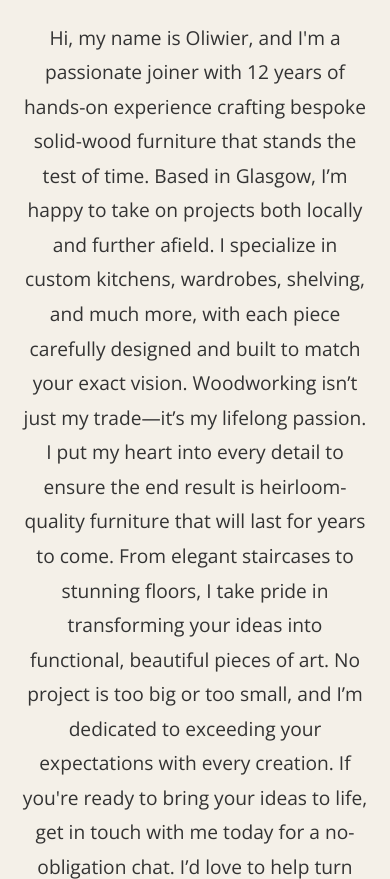
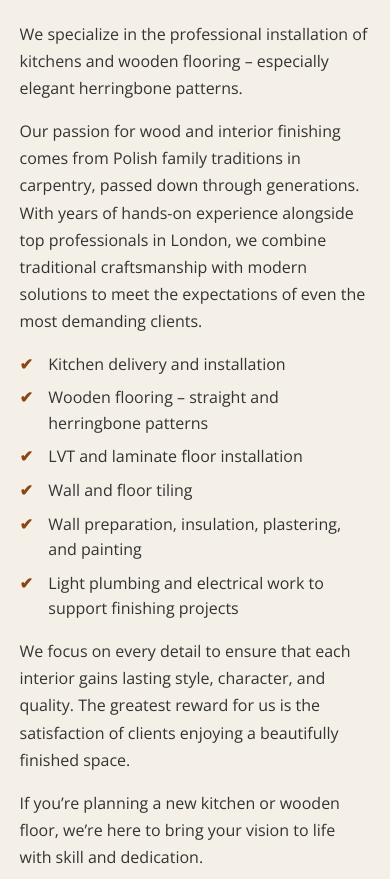
Before and after one commit to barrtk/olo-interiors, a plain HTML site: page index.html in a window 390 px wide. Shown: the part 945-1824 px from the top of the page. Drawn offline with nearby package versions, Linux system fonts and the light colour scheme.

Commit message:
feat: Improve 'About' section layout and add responsive logo

```diff
--- a/index.html
+++ b/index.html
@@ -61,15 +61,31 @@
         <div class="container">
             <h2 class="section-title">About</h2>
             <div class="about-content">
-                <p>
-                    Hi, my name is Oliwier, and I'm a passionate joiner with 12 years of hands-on experience crafting bespoke solid-wood furniture that stands the test of time. Based in Glasgow, I’m happy to take on projects both locally and further afield.
-
-                    I specialize in custom kitchens, wardrobes, shelving, and much more, with each piece carefully designed and built to match your exact vision. Woodworking isn’t just my trade—it’s my lifelong passion. I put my heart into every detail to ensure the end result is heirloom-quality furniture that will last for years to come.
-
-                    From elegant staircases to stunning floors, I take pride in transforming your ideas into functional, beautiful pieces of art. No project is too big or too small, and I’m dedicated to exceeding your expectations with every creation.
-
-                    If you're ready to bring your ideas to life, get in touch with me today for a no-obligation chat. I’d love to help turn your vision into reality.
-                </p>
+                <div class="about-image">
+                    <img src="images/logo-big.png" alt="Oliwier Roszkowski" class="profile-pic">
+                </div>
+                <div class="about-text">
+                    <p>
+                        We specialize in the professional installation of kitchens and wooden flooring – especially elegant herringbone patterns.
+                    </p>
+                    <p>
+                        Our passion for wood and interior finishing comes from Polish family traditions in carpentry, passed down through generations. With years of hands-on experience alongside top professionals in London, we combine traditional craftsmanship with modern solutions to meet the expectations of even the most demanding clients.
+                    </p>
+                    <ul class="services-list">
+                        <li>Kitchen delivery and installation</li>
+                        <li>Wooden flooring – straight and herringbone patterns</li>
+                        <li>LVT and laminate floor installation</li>
+                        <li>Wall and floor tiling</li>
+                        <li>Wall preparation, insulation, plastering, and painting</li>
+                        <li>Light plumbing and electrical work to support finishing projects</li>
+                    </ul>
+                    <p>
+                        We focus on every detail to ensure that each interior gains lasting style, character, and quality. The greatest reward for us is the satisfaction of clients enjoying a beautifully finished space.
+                    </p>
+                    <p>
+                        If you’re planning a new kitchen or wooden floor, we’re here to bring your vision to life with skill and dedication.
+                    </p>
+                </div>
             </div>
         </div>
     </section>
--- a/src/style.css
+++ b/src/style.css
@@ -285,8 +285,81 @@ a {
 
 /* ==================== ABOUT & OTHERS ==================== */
 .about-section { background-color: var(--accent-beige); }
-.about-content { max-width: 800px; margin: 0 auto; text-align: center; }
-.about-content p { font-size: var(--font-lg); line-height: 1.8; }
+
+.about-content {
+    display: flex;
+    flex-direction: column;
+    gap: var(--gap-lg);
+    max-width: 1000px;
+    margin: 0 auto;
+    align-items: center;
+}
+
+@media (min-width: 768px) {
+    .about-content {
+        flex-direction: row;
+    }
+}
+
+.about-image {
+    text-align: center;
+    display: none; /* Ukryj domyślnie */
+}
+
+@media (min-width: 768px) {
+    .about-image {
+        display: block; /* Pokaż na większych ekranach */
+        flex-basis: 30%;
+    }
+    .about-text {
+        flex-basis: 70%;
+    }
+}
+
+.profile-pic {
+    width: 100%;
+    max-width: 280px;
+    height: auto;
+    border-radius: 12px;
+    box-shadow: 0 8px 24px rgba(0, 0, 0, 0.1);
+    object-fit: cover;
+}
+
+.about-text p {
+    font-size: var(--font-base);
+    line-height: 1.7;
+    margin-bottom: var(--gap-md);
+}
+
+.services-list {
+    list-style: none;
+    padding-left: 0;
+    margin: var(--gap-md) 0;
+    display: grid;
+    grid-template-columns: 1fr;
+    gap: var(--gap-sm);
+}
+
+@media (min-width: 500px) {
+    .services-list {
+        grid-template-columns: 1fr 1fr;
+    }
+}
+
+.services-list li {
+    position: relative;
+    padding-left: 1.8em;
+    font-size: var(--font-base);
+}
+
+.services-list li::before {
+    content: '✔';
+    position: absolute;
+    left: 0;
+    top: 0;
+    color: var(--wood-brown);
+    font-weight: bold;
+}
 
 /* ==================== GALLERY – NAJWAŻNIEJSZE POPRAWKI ==================== */
 .gallery-grid {
```
Also changed, not shown: images/logo-big.png (added).
